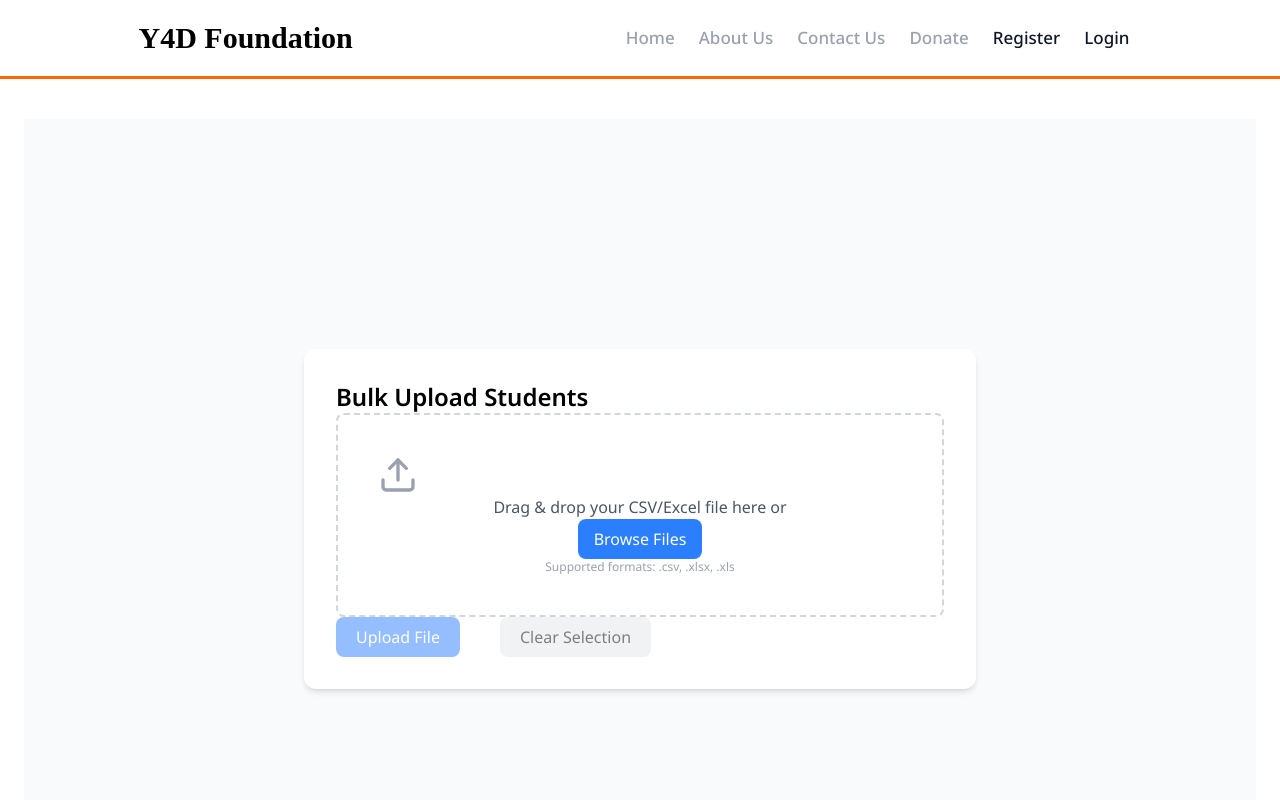
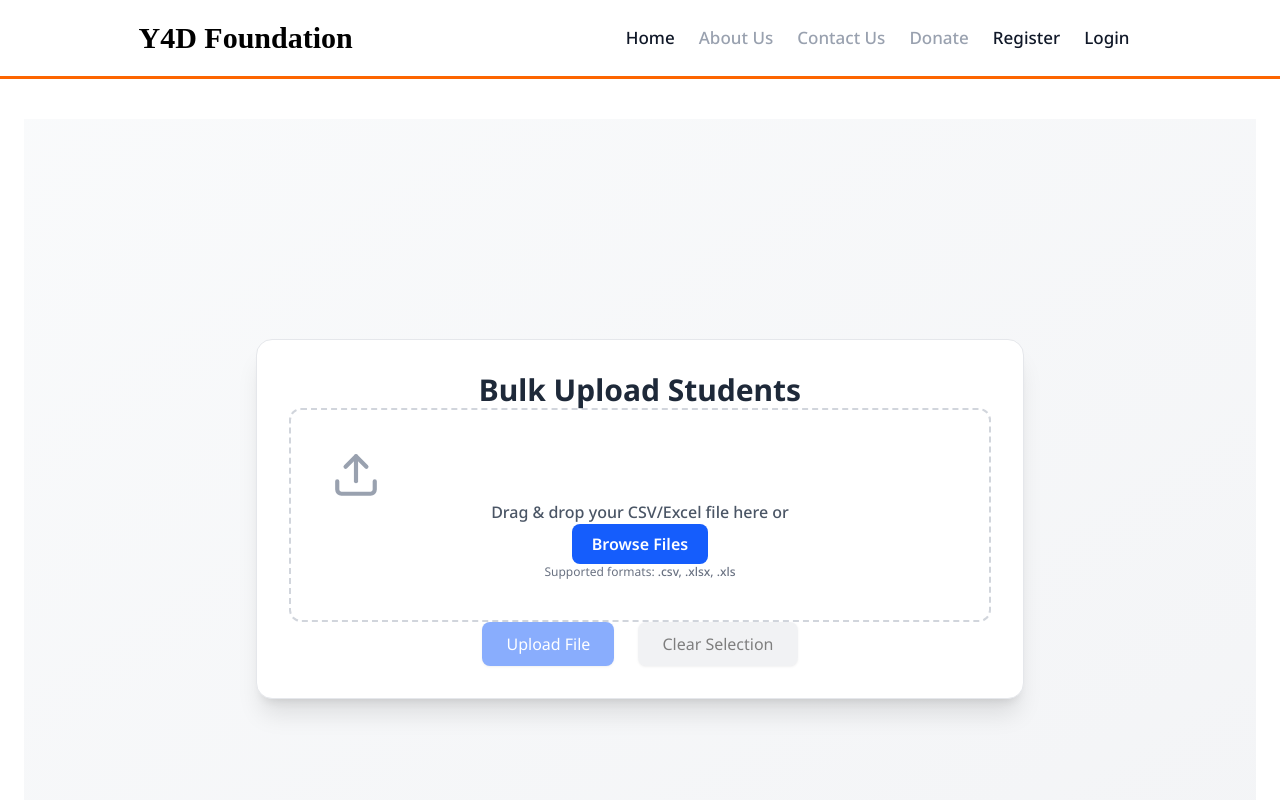
Before and after one commit to Mastercard-Code-For-Change-2-0/Team-18, a React (Vite) app in the folder client/: page /admin/bulk-upload in a window 1280 px wide. Shown: the top 800 px of the page. Built offline with nearby package versions, Linux system fonts and the light colour scheme.

Commit message:
feat: modify styling

```diff
--- a/client/src/components/AdminBulkUpload.jsx
+++ b/client/src/components/AdminBulkUpload.jsx
@@ -1,8 +1,6 @@
-
 import React, { useState } from "react";
 import { Upload, X } from "lucide-react";
 import * as XLSX from "xlsx";
-import "./as.css";
 
 export default function AdminBulkUpload() {
   const [file, setFile] = useState(null);
@@ -30,7 +28,7 @@ export default function AdminBulkUpload() {
     ];
 
     if (!validTypes.includes(uploadedFile.type)) {
-      setError("Invalid file format. Please upload CSV or Excel file.");
+      setError("❌ Invalid file format. Please upload CSV or Excel file.");
       return;
     }
 
@@ -61,20 +59,23 @@ export default function AdminBulkUpload() {
       return;
     }
     console.log("Uploading students:", students);
-    alert("Students uploaded successfully!");
+    alert("✅ Students uploaded successfully!");
     handleClear();
   };
 
   return (
-    <div className="flex justify-center items-center min-h-screen bg-gray-50">
-      <div className="bg-white shadow-md rounded-xl p-8 w-full max-w-2xl">
-        <h2 className="text-2xl font-semibold mb-6">Bulk Upload Students</h2>
+    <div className="flex justify-center items-center min-h-screen bg-gradient-to-br from-gray-50 to-gray-100 px-4">
+      <div className="bg-white shadow-xl rounded-2xl p-8 w-full max-w-3xl border border-gray-200">
+        <h2 className="text-3xl font-bold text-gray-800 mb-6 text-center">
+          Bulk Upload Students
+        </h2>
 
         {/* Upload Box */}
         <div
-          className={`border-2 border-dashed rounded-lg p-10 text-center cursor-pointer transition ${
-            dragActive ? "border-blue-500 bg-blue-50" : "border-gray-300"
-          }`}
+          className={`border-2 border-dashed rounded-xl p-10 text-center transition cursor-pointer ${dragActive
+            ? "border-blue-500 bg-blue-50"
+            : "border-gray-300 hover:border-blue-400 hover:bg-blue-50/50"
+            }`}
           onDragOver={(e) => {
             e.preventDefault();
             setDragActive(true);
@@ -82,11 +83,11 @@ export default function AdminBulkUpload() {
           onDragLeave={() => setDragActive(false)}
           onDrop={handleDrop}
         >
-          <Upload className="mx-auto mb-4 text-gray-400" size={40} />
-          <p className="text-gray-600">
+          <Upload className="mx-auto mb-4 text-gray-400" size={50} />
+          <p className="text-gray-600 font-medium">
             Drag & drop your CSV/Excel file here or
           </p>
-          <label className="mt-3 inline-block bg-blue-500 text-white px-4 py-2 rounded-lg cursor-pointer hover:bg-blue-600 transition">
+          <label className="mt-4 inline-block bg-blue-600 text-white font-semibold px-5 py-2 rounded-lg cursor-pointer hover:bg-blue-700 transition">
             Browse Files
             <input
               type="file"
@@ -95,20 +96,22 @@ export default function AdminBulkUpload() {
               onChange={handleFileChange}
             />
           </label>
-          <p className="text-xs text-gray-400 mt-3">
-            Supported formats: .csv, .xlsx, .xls
+          <p className="text-xs text-gray-500 mt-3">
+            Supported formats: <span className="font-medium">.csv, .xlsx, .xls</span>
           </p>
         </div>
 
         {/* Error */}
-        {error && <p className="text-red-500 mt-3">{error}</p>}
+        {error && (
+          <p className="text-red-600 font-medium mt-4 text-center">{error}</p>
+        )}
 
         {/* File Info */}
         {file && (
-          <div className="mt-4 flex items-center justify-between bg-gray-100 px-4 py-2 rounded-lg">
-            <span className="text-gray-700 text-sm">{file.name}</span>
+          <div className="mt-5 flex items-center justify-between bg-gray-100 px-4 py-2 rounded-lg shadow-sm">
+            <span className="text-gray-700 text-sm font-medium">{file.name}</span>
             <button
-              className="text-red-500 hover:text-red-700"
+              className="text-red-500 hover:text-red-700 transition"
               onClick={handleClear}
             >
               <X />
@@ -118,16 +121,18 @@ export default function AdminBulkUpload() {
 
         {/* Preview */}
         {students.length > 0 && (
-          <div className="mt-6">
-            <h3 className="font-semibold mb-2">Preview (first 5 rows):</h3>
-            <div className="overflow-x-auto border rounded-lg">
+          <div className="mt-8">
+            <h3 className="font-semibold text-gray-700 mb-3">
+              Preview (first 5 rows):
+            </h3>
+            <div className="overflow-x-auto border rounded-lg shadow-sm">
               <table className="w-full text-sm border-collapse">
                 <thead>
-                  <tr className="bg-gray-100">
+                  <tr className="bg-gray-100 text-gray-700">
                     {Object.keys(students[0]).map((key) => (
                       <th
                         key={key}
-                        className="px-3 py-2 border text-left font-medium text-gray-600"
+                        className="px-4 py-2 border font-semibold text-left"
                       >
                         {key}
                       </th>
@@ -136,12 +141,13 @@ export default function AdminBulkUpload() {
                 </thead>
                 <tbody>
                   {students.slice(0, 5).map((row, index) => (
-                    <tr key={index} className="hover:bg-gray-50">
+                    <tr
+                      key={index}
+                      className={`${index % 2 === 0 ? "bg-white" : "bg-gray-50"
+                        } hover:bg-blue-50 transition`}
+                    >
                       {Object.values(row).map((val, i) => (
-                        <td
-                          key={i}
-                          className="px-3 py-2 border text-gray-700"
-                        >
+                        <td key={i} className="px-4 py-2 border text-gray-700">
                           {val}
                         </td>
                       ))}
@@ -154,16 +160,16 @@ export default function AdminBulkUpload() {
         )}
 
         {/* Buttons */}
-        <div className="mt-6 flex gap-10">
+        <div className="mt-8 flex justify-center gap-6">
           <button
-            className="bg-blue-500 text-white px-5 py-2 rounded-lg hover:bg-blue-600 disabled:opacity-50"
+            className="bg-blue-600 text-white font-semibold px-6 py-2.5 rounded-lg shadow hover:bg-blue-700 disabled:opacity-50 transition"
             onClick={handleUpload}
             disabled={!file}
           >
             Upload File
           </button>
           <button
-            className="bg-gray-200 px-5 py-2 rounded-lg hover:bg-gray-300 disabled:opacity-50"
+            className="bg-gray-200 font-medium px-6 py-2.5 rounded-lg shadow hover:bg-gray-300 disabled:opacity-50 transition"
             onClick={handleClear}
             disabled={!file}
           >
--- a/client/src/components/NavBar.jsx
+++ b/client/src/components/NavBar.jsx
@@ -5,7 +5,7 @@ const NavBar = () => {
 		<nav className="bg-white py-5 flex flex-col md:flex-row p-3 gap-2 justify-around items-center border-[#FD6500] border-b-3">
 			<p className="text-3xl font-extrabold font-[integralCF]">Y4D Foundation</p>
 			<div>
-				<NavLink name="Home" />
+				<NavLink name="Home" unlock="true" />
 				<NavLink name="About Us" />
 				<NavLink name="Contact Us" />
 				<NavLink name="Donate" />
--- a/client/src/components/as.css
+++ /dev/null
@@ -1,96 +0,0 @@
-/* AdminBulkUpload.css */
-
-/* Upload box highlight */
-.drag-active {
-  border-color: #2563eb;
-  background-color: #eff6ff;
-}
-
-/* Table styling */
-.bulk-table {
-  border-collapse: collapse;
-  width: 100%;/* as.css */
-
-/* Container */
-.bulk-upload-container {
-  max-width: 800px;
-  margin: 0 auto;
-}
-
-/* Upload box */
-.upload-box {
-  transition: all 0.2s ease-in-out;
-}
-
-.upload-box.drag-active {
-  border-color: #2563eb; /* blue-600 */
-  background-color: #eff6ff; /* blue-50 */
-}
-
-/* File info */
-.file-info {
-  font-weight: 500;
-  font-size: 0.95rem;
-}
-
-/* Error message */
-.error-text {
-  color: #dc2626; /* red-600 */
-  font-size: 0.875rem;
-  margin-top: 0.5rem;
-}
-
-/* Table */
-.preview-table {
-  border-collapse: collapse;
-  width: 100%;
-}
-
-.preview-table th,
-.preview-table td {
-  padding: 0.5rem;
-  text-align: left;
-  border: 1px solid #d1d5db; /* gray-300 */
-}
-
-.preview-table th {
-  background-color: #f3f4f6; /* gray-100 */
-  font-weight: 600;
-}
-
-.preview-table td {
-  background-color: #ffffff;
-}
-
-/* Buttons */
-.btn {
-  transition: background-color 0.2s ease-in-out, opacity 0.2s;
-}
-
-.btn:disabled {
-  opacity: 0.6;
-  cursor: not-allowed;
-}
-
-}
-
-.bulk-table th,
-.bulk-table td {
-  padding: 0.5rem;
-  text-align: left;
-  border: 1px solid #d1d5db;
-}
-
-.bulk-table th {
-  background-color: #f3f4f6;
-  font-weight: 600;
-}
-
-.bulk-table td {
-  background-color: #ffffff;
-}
-
-.error-text {
-  color: #dc2626;
-  font-size: 0.875rem;
-}
```
